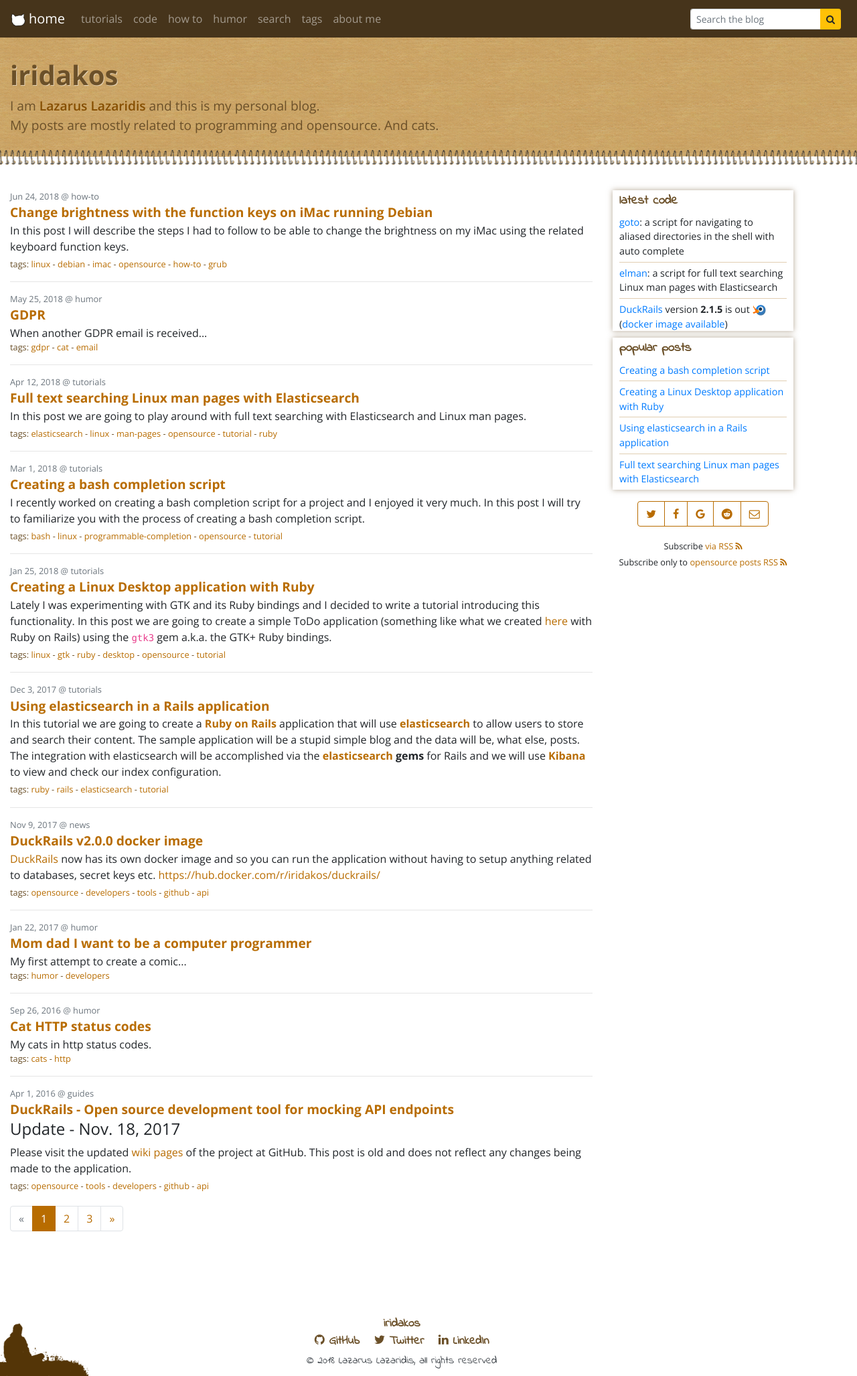
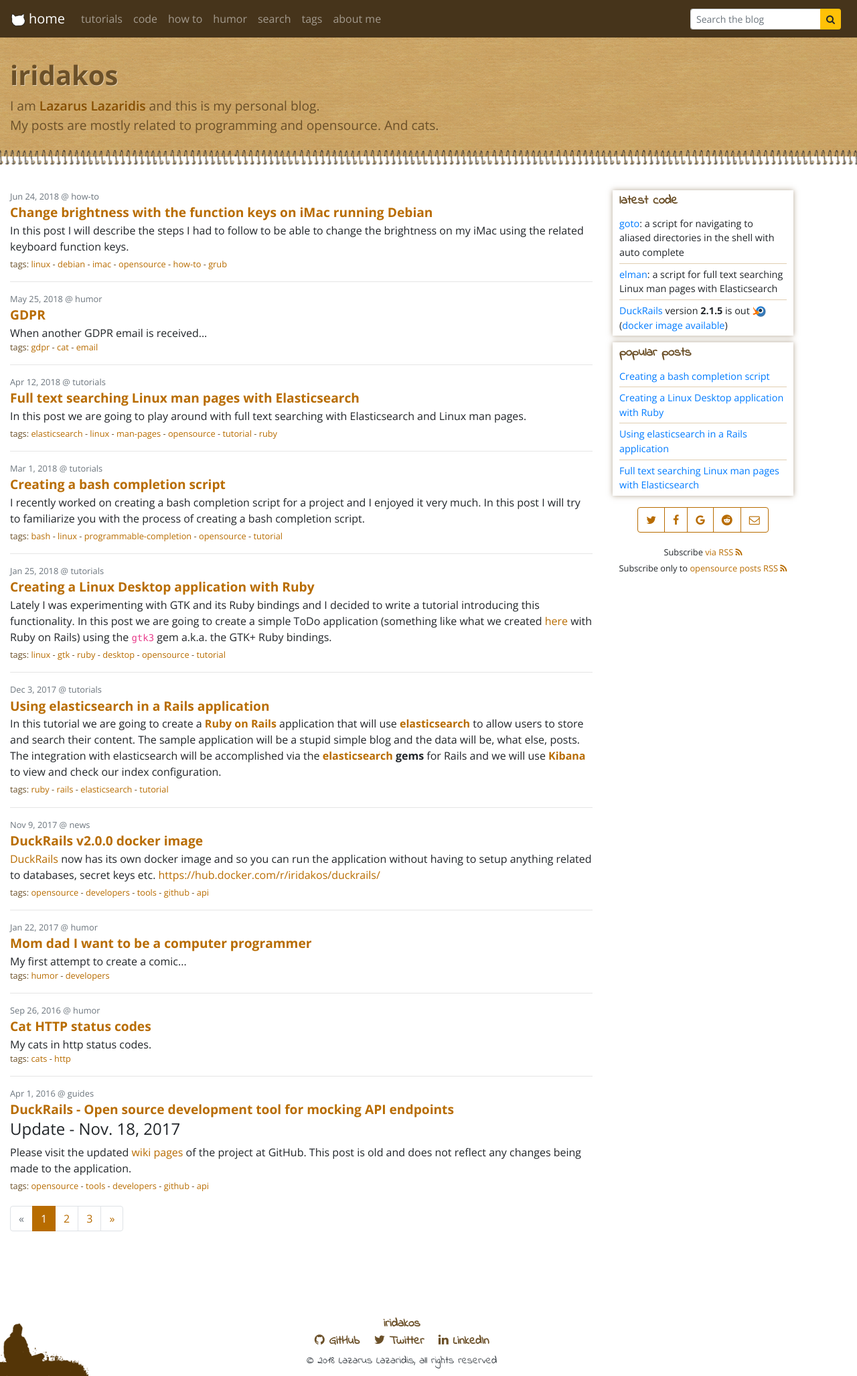
Before and after one commit to iridakos/iridakos.github.io, a Jekyll site: the page built from index.html, in a window 1280 px wide. Shown: the whole page at 67% size. Built offline with Jekyll 4.4.1, drawn with Linux system fonts in a browser that asks for light colours; nearby versions of some CDN libraries; the list of posts is cut into pages by our own code; comment, search, counter and statistics services are not loaded.

Commit message:
Update _sidebar.scss

```diff
--- a/_sass/_sidebar.scss
+++ b/_sass/_sidebar.scss
@@ -17,7 +17,7 @@
 
     .section-content {
       margin-top: 5px;
-      padding: 0 10px;
+      padding: 2px 10px 5px 10px;
       border-top: 0 none;
 
       .section-item {
@@ -37,10 +37,6 @@
     & + .sidebar-section {
       margin-top: 10px;
     }
-
-    &:last-child {
-      padding-bottom: 5px;
-    }
   }
 }
 
```
